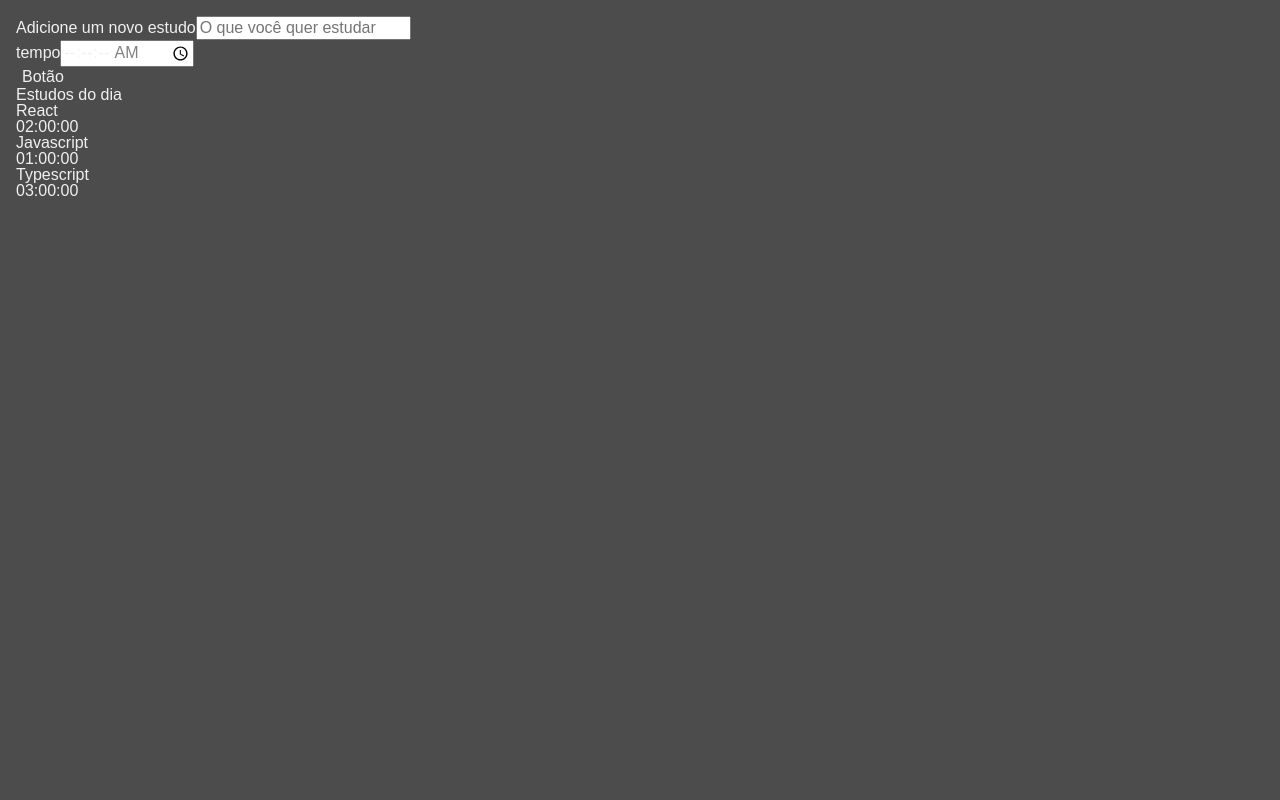
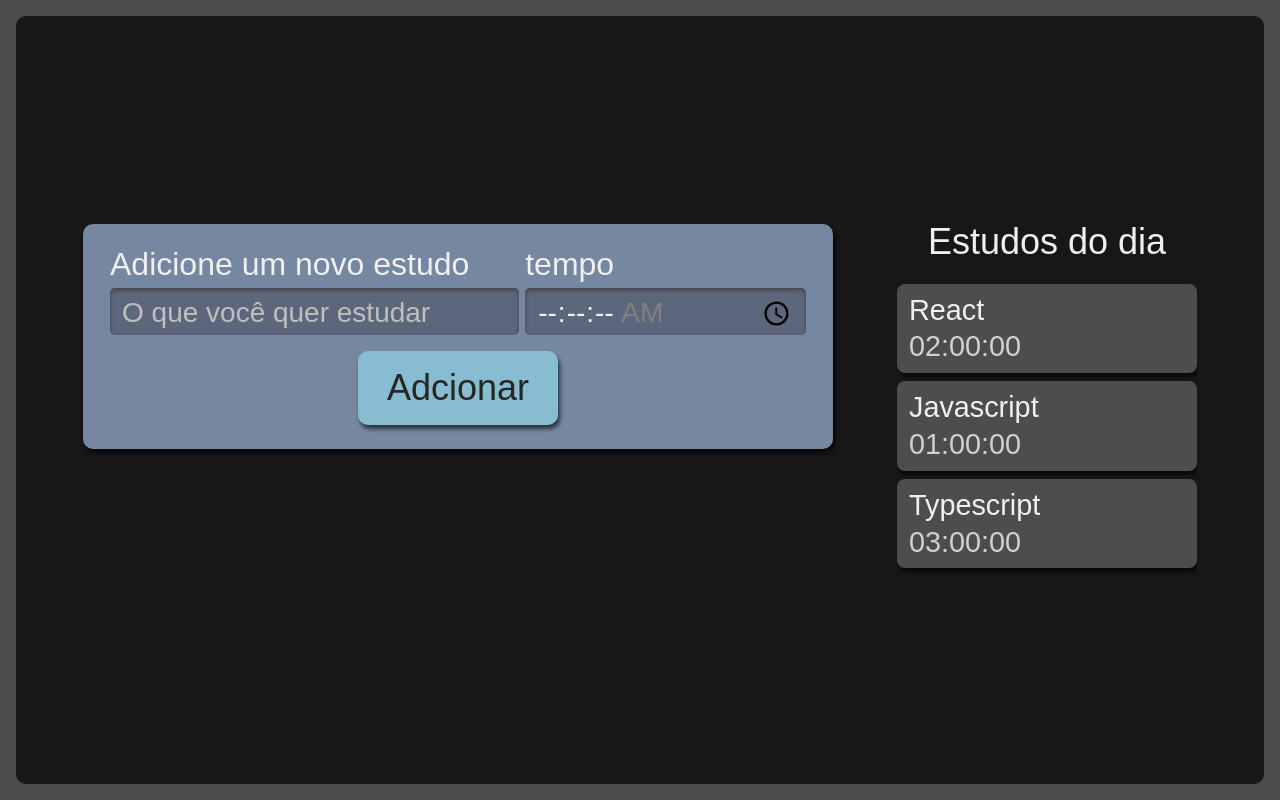
Before and after one commit to gustavo-gomess/timer-react, a React (Create React App) app: page / in a window 1280 px wide. Built offline with nearby package versions, Linux system fonts and the light colour scheme.

Commit message:
adicionando componentes,e stylização

```diff
--- a/package.json
+++ b/package.json
@@ -14,6 +14,7 @@
     "react-dom": "^18.2.0",
     "react-scripts": "5.0.1",
     "typescript": "^4.9.4",
+    "typescript-plugin-css-modules": "^4.1.1",
     "web-vitals": "^2.1.4"
   },
   "scripts": {
--- a/src/components/button/index.tsx
+++ b/src/components/button/index.tsx
@@ -1,10 +1,10 @@
 import React from "react";
-
-class Botao extends React.Component {
+import Style  from './style.module.scss'
+class Botao extends React.Component<{ texto :string }> {
     render() {
         return (
-            <button>
-                Botão
+            <button className={Style.botao}>
+              {this.props.texto}
             </button>
         )
     }
--- /dev/null
+++ b/src/components/button/style.module.scss
@@ -0,0 +1,25 @@
+.botao {
+    align-self: center;
+    background-color: #88bcd1;
+    border-radius: 10px;
+    box-shadow: 2px 4px 4px #0000009F;
+    color: #272626;
+    cursor: pointer;
+    font-size: 1.25rem;
+    padding: 16px;
+    width: 150px;
+
+    &:active {
+      background-color: #7CA6B7;
+      box-shadow: 2px 2px 4px #0000009F inset;
+    }
+  }
+
+  @media screen and (min-width: 1280px) {
+    .botao {
+      grid-column-start: span 2;
+      justify-self: center;
+      width: 200px;
+      font-size: 2.25rem;
+    }
+  }
--- a/src/components/formulario/index.tsx
+++ b/src/components/formulario/index.tsx
@@ -1,11 +1,12 @@
 import React from 'react';
 import Botao from '../button';
+import Style  from './style.module.scss'
 
 class Formulario extends React.Component{
   render() {
     return(
-        <form>
-            <div>
+        <form className={Style.novaTarefa}>
+            <div className={Style.inputContainer}>
                 <label htmlFor="tarefa">
                   Adicione um novo estudo
                 </label>
@@ -17,7 +18,7 @@
                   required
                   />
                 </div>
-            <div>
+            <div className={Style.inputContainer}>
             <label>
               tempo
             </label>
@@ -30,7 +31,7 @@
                   max = "01:30:00"
                   />
             </div>
-            <Botao />
+            <Botao texto='Adcionar' />
         </form>
     )
   }
--- /dev/null
+++ b/src/components/formulario/style.module.scss
@@ -0,0 +1,61 @@
+.novaTarefa {
+    display:flex;
+    flex-direction: column;
+    grid-area: nova-tarefa;
+    background-color: #7687A1;
+    border-radius: 10px;
+    box-shadow: 2px 4px 4px #0000009F;
+    padding: 12px;
+
+    .inputContainer {
+      display: flex;
+      flex-direction: column;
+      width: 100%;
+      margin-bottom: 16px;
+
+      label {
+        margin-bottom: 8px;
+        font-size: 1.25rem;
+      }
+
+      input {
+        width: 100%;
+        padding: 8px 12px 4px;
+        box-sizing: border-box;
+        border: unset;
+        border-radius: 5px;
+        background-color: #5D677C;
+        box-shadow: 0px 2px 4px #2D2B2B9F inset;
+
+        &::placeholder {
+          color: #BFBFBF;
+        }
+      }
+    }
+
+    @media screen and (min-width: 1280px) {
+      flex-direction: row;
+      flex-wrap: wrap;
+      justify-content: space-around;
+      font-size: 2.25rem;
+      padding: 24px;
+      box-sizing: border-box;
+
+      .inputContainer {
+        width: calc(60% - 12px);
+
+        &:last-of-type {
+          width: 40%;
+        }
+
+        label {
+          font-size: 2rem;
+        }
+
+        input {
+          height: 100%;
+          font-size: 1.75rem;
+        }
+      }
+    }
+  }
--- a/src/components/lista/index.tsx
+++ b/src/components/lista/index.tsx
@@ -1,5 +1,6 @@
 import React from 'react';
-
+import Item from './item';
+import Style  from './style.module.scss'
 
 function Lista() {
   const tarefas = [{
@@ -13,14 +14,13 @@
     tempo: "03:00:00"
   }];
   return (
-    <aside className="listaTarefas">
+    <aside className={Style.listaTarefas}>
       <h2> Estudos do dia </h2>
       <ul>
         {tarefas.map((item, index) => (
-          <li key={index} className="item">
-            <h3>{item.tarefa}</h3>
-            <span>{item.tempo}</span>
-          </li>
+          <Item
+            tarefa={item.tarefa}
+            tempo={item.tempo} />
         ))}
       </ul>
     </aside>
--- /dev/null
+++ b/src/components/lista/item/index.tsx
@@ -0,0 +1,10 @@
+import Style  from '../style.module.scss'
+
+export default function Item({ tarefa,tempo } : { tarefa:string, tempo:string }) {
+    return (
+        <li className={Style.item}>
+            <h3>{tarefa}</h3>
+            <span>{tempo}</span>
+        </li>
+    )
+}
--- /dev/null
+++ b/src/components/lista/style.module.scss
@@ -0,0 +1,75 @@
+.listaTarefas {
+    grid-area: tarefas;
+    height: 100%;
+
+    h2 {
+      font-size: 1.25rem;
+      margin-bottom: 12px;
+    }
+
+    ul {
+      max-height: 350px;
+      overflow-y: scroll;
+        scrollbar-width: thin;
+    }
+
+    @media screen and (min-width:1280px) {
+
+      h2{
+        text-align: center;
+        font-size: 2.25rem;
+        margin-bottom: 24px;
+      }
+
+      ul {
+        overflow: auto;
+        max-height: 500px;
+      }
+    }
+  }
+
+  .item {
+    background-color: #4D4D4D;
+    border-radius: 8px;
+    box-shadow: 2px 4px 4px #0000009F;
+    padding: 12px;
+    margin-bottom: 8px;
+    position: relative;
+    cursor: pointer;
+
+    h3 {
+      margin-bottom: 8px;
+      word-break: break-all;
+    }
+
+    span {
+      color: #D0D0D0;
+    }
+
+    @media screen and (min-width:1280px) {
+      font-size: 1.8rem;
+    }
+  }
+
+  .itemSelecionado {
+    background-color: #292929;
+    box-shadow: 2px 4px 4px #0000009F inset;
+  }
+
+  .itemCompletado {
+    background-color: #566F42;
+    cursor: auto;
+
+    .concluido {
+      display: block;
+      background-image: url('../../assets/img/check-mark.svg');
+      background-repeat: no-repeat;
+      background-size: 38px 38px;
+      position: absolute;
+      top: 50%;
+      right: 12px;
+      transform: translateY(-50%);
+      width: 42px;
+      height: 43px;
+    }
+  }
--- a/src/pages/App.tsx
+++ b/src/pages/App.tsx
@@ -1,11 +1,11 @@
 import React from 'react';
 import Formulario from '../components/formulario';
 import Lista from '../components/lista';
-import  './style.scss'
+import Style  from './style.module.scss'
 
 function App() {
   return (
-    <div className='.AppStyle'>
+    <div className={Style.AppStyle}>
       <Formulario />
       <Lista />
     </div>
--- a/tsconfig.json
+++ b/tsconfig.json
@@ -18,7 +18,8 @@
     "resolveJsonModule": true,
     "isolatedModules": true,
     "noEmit": true,
-    "jsx": "react-jsx"
+    "jsx": "react-jsx",
+    "plugins": [{ "name": "typescript-plugin-css-modules" }]
   },
   "include": [
     "src"
```
Also changed, not shown: src/assets/img/check-mark.svg (added), src/pages/style.module.scss (renamed from src/pages/style.scss), 1 other file (tests, documents, lock files or other folders).
